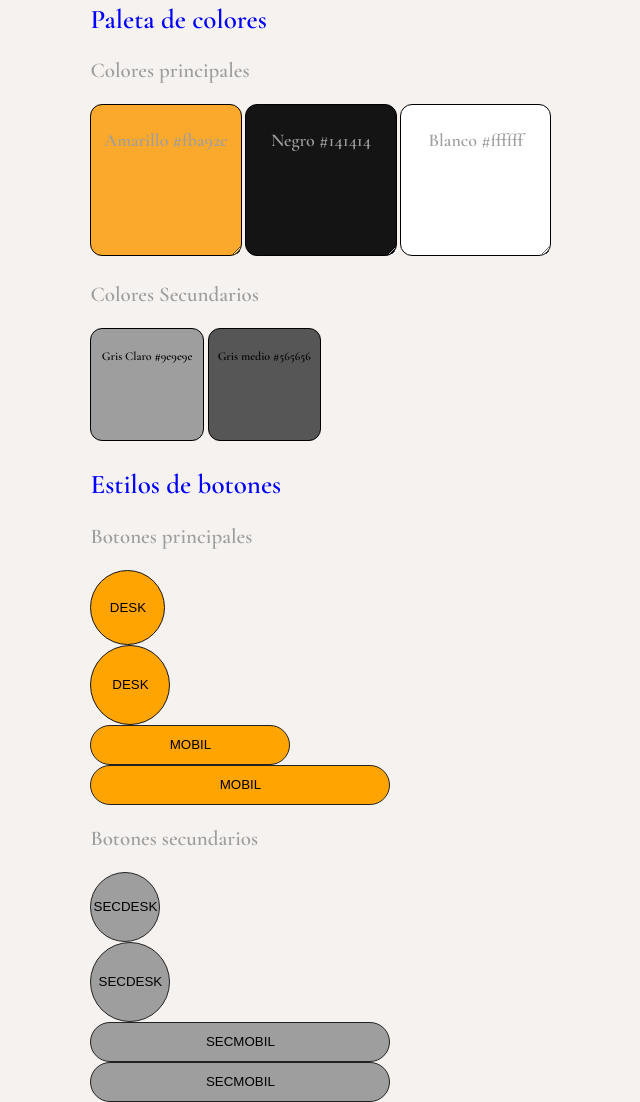
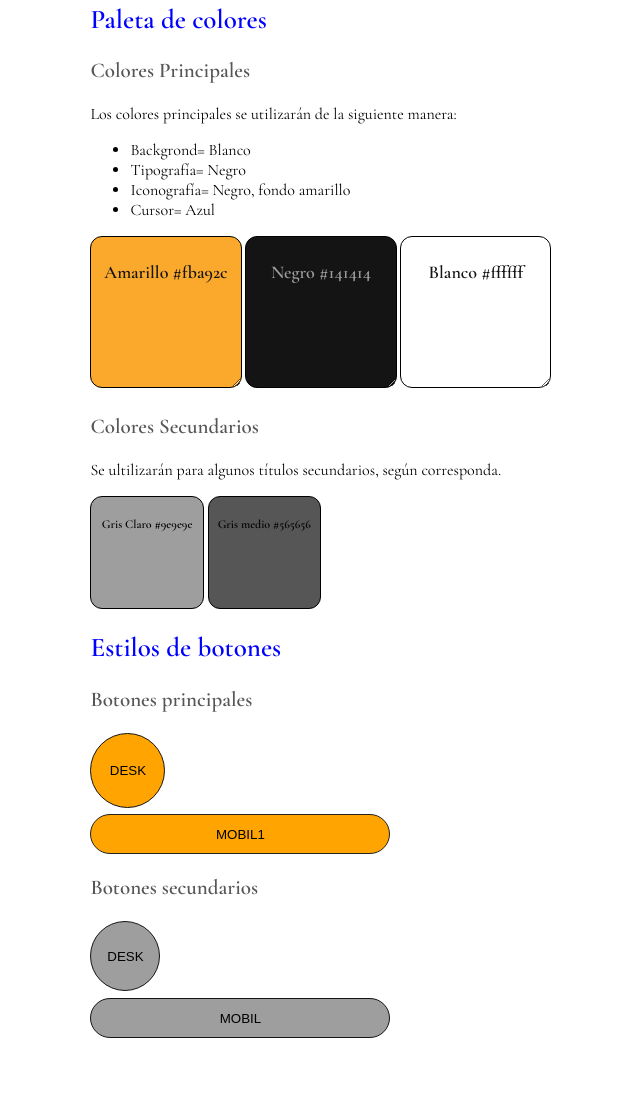
Before and after one commit to andreacasanova1/Palette-proyecto-alpha, a plain HTML site: page index.html in a window 1280 px wide. Shown: the part 426-1528 px from the top of the page, without its empty margins (291-931 px from the left). After the commit the page ends 1464 px from the top, so only its background shows below. Drawn offline with nearby package versions, Linux system fonts and the light colour scheme.

Commit message:
botones listos, secciones y titulos

```diff
--- a/CSS/style.css
+++ b/CSS/style.css
@@ -13,11 +13,12 @@ html,body {
 
   body {
   color: #000000;
-  background-color: #f5f2f0;
+  background-color: #ffffff;
   display: flex;
   justify-content: center;
   align-items: center;
 }
+
 
 .titulo2 {
   color:blue;
@@ -27,12 +28,15 @@ html,body {
  }
  h1 {
   font-size: 33px;
+  color:#141414
  }
  h2 {
   font-size: 27px;
  }
  h3 {
   font-size: 21px;
+  color:#565656
+
  }
  h4 {
   font-size: 18px;
@@ -44,6 +48,11 @@ html,body {
  h6 {
   font-size: 9px;
  }
+ /* marca el cuadrado que muestra el color*/
+ /* La propiedad resize permite al autor especificar
+ si el tamaño de un elemento puede ser redimensionado
+ por el usuario o no, y si lo es, a lo largo de qué eje
+ o ejes puede modificarlo.*/
 .colorprincipal {
   display: inline-block;
   width: 4cm;
@@ -62,6 +71,10 @@ html,body {
   width: 4cm;
   height: 4cm;
   border-color: #000000;
+
+}
+h4.colornegro {
+  color:#141414
 }
 .negro {
   background-color: #141414;
@@ -83,7 +96,6 @@ html,body {
   height: 3cm;
   border-radius: 12px;
   border: 1px solid #000000;
-  overflow: auto;
   text-align: center;
 
 
@@ -118,6 +130,8 @@ html,body {
   text-transform: uppercase;
   justify-content: center;
   flex-wrap: nowrap;
+  margin-bottom: 0.5em;
+  margin-right: 10em;
 }
 
 .btnpdesktop:hover {
@@ -127,45 +141,9 @@ html,body {
   height: 75px;
 }
 
-.btn {
-  position: relative;
-  background-color: #ffa400;
-  border: 1px solid #141414;
-  border-radius: 50px;
-  width: 80px;
-  height: 80px;
-  display: flex;
-  align-items: center;
-  text-transform: uppercase;
-  justify-content: center;
-  flex-wrap: nowrap;
-
- }
- .btn:hover {
-  width: 200px;
-  height: 80px;
- }
 
  /*botones de mobil*/
  .btnpmobil {
-  position: relative;
-  background-color: #ffa400;
-  border: 1px solid #222;
-  border-radius: 40px;
-  width: 200px;
-  height: 40px;
-  display: flex;
-  align-items: center;
-  text-transform: uppercase;
-  justify-content: center;
-  flex-wrap: nowrap;
-}
-.btnpmobil:hover {
-background-color: #9e9e9e;
-color: #141414;
-}
-
-.btnpmobil2 {
   position: relative;
   background-color: #ffa400;
   border: 1px solid #222;
@@ -178,35 +156,20 @@ color: #141414;
   justify-content: center;
   flex-wrap: nowrap;
 }
-.btnpmobil2:hover {
-background-color: #9e9e9e;
+.btnpmobil:hover {
+background-color: #ffffff;
 color: #141414;
 }
+
+
   /*botones de desktop*/
-.btn2desktop2 {
-  position: relative;
-  background-color: #9e9e9e;
-  border: 1px solid #222;
-  border-radius: 50px;
-  width: 80px;
-  height: 80px;
-  display: flex;
-  align-items: center;
-  text-transform: uppercase;
-  justify-content: center;
-  flex-wrap: nowrap;
-}
 
-.btn2desktop2:hover {
-  background-color: #ffffff;
-  color: #141414;
-  width: 100px;
-  height: 80px;
-}
+
+
 .btn2desktop {
   position: relative;
   background-color: #9e9e9e;
-  border: 1px solid #222;
+  border: 1px solid #141414;
   border-radius: 50px;
   width: 70px;
   height: 70px;
@@ -215,12 +178,14 @@ color: #141414;
   text-transform: uppercase;
   justify-content: center;
   flex-wrap: nowrap;
+  margin-bottom: 0.5em;
+  margin-right: 10em;
 }
 
 .btn2desktop:hover {
-  background-color: #ffffff;
+  background-color: #565656;
   color: #141414;
-  width: 70px;
+  width: 80px;
   height: 70px;
 }
 
@@ -228,7 +193,7 @@ color: #141414;
 .btn2mobil {
   position: relative;
   background-color: #9e9e9e;
-  border: 1px solid #222;
+  border: 1px solid #141414;
   border-radius: 40px;
   width: 300px;
   height: 40px;
@@ -242,20 +207,3 @@ color: #141414;
 background-color: #565656;
 color: #141414;
 }
-.btn2mobil2 {
-  position: relative;
-  background-color: #9e9e9e;
-  border: 1px solid #222;
-  border-radius: 40px;
-  width: 300px;
-  height: 40px;
-  display: flex;
-  align-items: center;
-  text-transform: uppercase;
-  justify-content: center;
-  flex-wrap: nowrap;
-}
-.btn2mobil2:hover {
-background-color: #565656;
-color: #141414;
-}
--- a/index.html
+++ b/index.html
@@ -30,11 +30,19 @@
         </section>
         <section class="paleta-de-color">
             <h2 class="titulo2">Paleta de colores</h2>
-            <h3 class="titulo3">Colores principales</h3>
+            <h3 class="titulo3">Colores Principales</h3>
+            <p>Los colores principales se utilizarán de la siguiente manera:
+                <ul>
+                    <li>Backgrond= Blanco</li>
+                    <li>Tipografía= Negro</li>
+                    <li>Iconografía= Negro, fondo amarillo</li>
+                    <li>Cursor= Azul</li>
+                </ul>
+            </p>
 
             <div class="colorprincipal amarillo" >
                 <div class="float-element">
-                    <h4>Amarillo #fba92c</h4>
+                    <h4 class="colornegro">Amarillo #fba92c</h4>
                 </div>
             </div>
             <div class="colorprincipal negro" >
@@ -44,12 +52,13 @@
             </div>
             <div class="colorprincipal blanco" >
                 <div class="float-element">
-                    <h4>Blanco #ffffff</h4>
+                    <h4 class="colornegro">Blanco #ffffff</h4>
                 </div>
             </div>
 
 
             <h3 class="titulo3">Colores Secundarios</h3>
+            <p>Se ultilizarán para algunos títulos secundarios, según corresponda.</p>
 
             <div class="colorsecundario gris-claro">
                 <div class="float-element">
@@ -69,26 +78,30 @@
 
             <!-- esta es la tercera sección-->
         </section>
-        <section class="botones">
+
             <h2 class="titulo2">Estilos de botones</h2>
             <h3 class="titulo3">Botones principales</h3>
 
+        <section class="botones-d">
             <!-- Botones de escritorio-->
             <button class="btnpdesktop">Desk</button>
-            <button class="btn">Desk</button>
+
+        </section>
+        <section class="botones-m">
+            <!-- Botones de mobil-->
+            <button class="btnpmobil">Mobil1</button>
+
+        </section>
+
+            <h3 class="titulo3">Botones secundarios</h3>
+
+            <!-- Botones de escritorio-->
+        <section class="botones-s">
+            <button class="btn2desktop">Desk</button>
 
             <!-- Botones de mobil-->
-            <button class="btnpmobil">Mobil</button>
-            <button class="btnpmobil2">Mobil</button>
+            <button class="btn2mobil">Mobil</button>
 
-
-            <h3 class="titulo3">Botones secundarios</h3>
-            <!-- Botones de escritorio-->
-            <button class="btn2desktop">SecDesk</button>
-            <button class="btn2desktop2">SecDesk</button>
-            <!-- Botones de mobil-->
-            <button class="btn2mobil">SecMobil</button>
-            <button class="btn2mobil2">SecMobil</button>
 
         </section>
 
```
Also changed, not shown: 1 other file.
